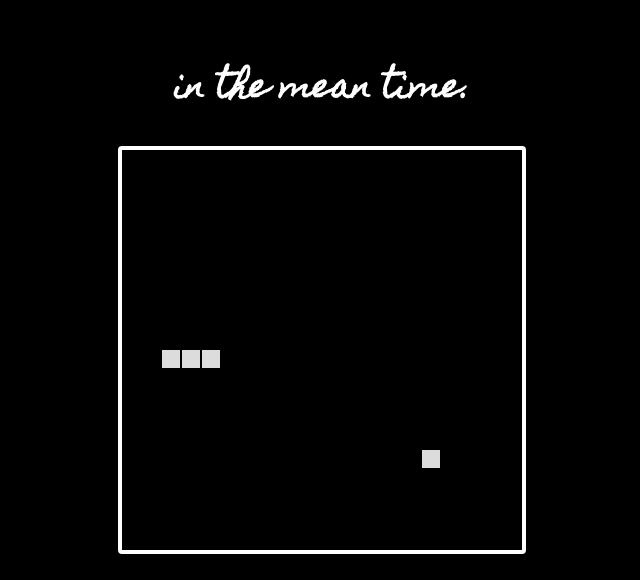
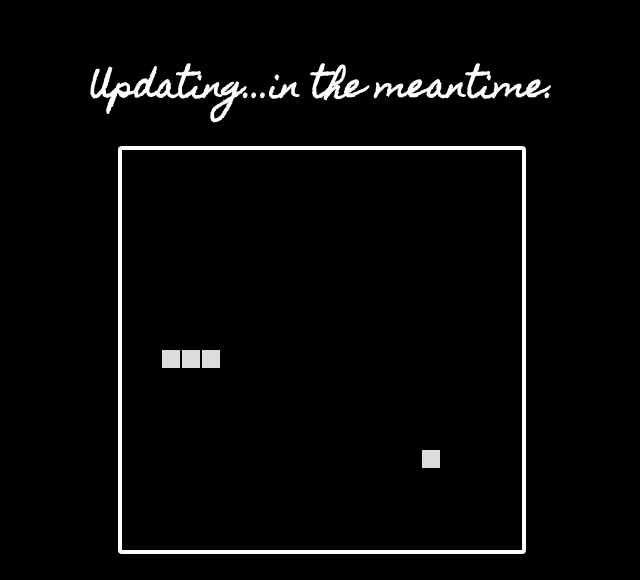
Before and after one commit to emweel/emweel.github.io, a plain HTML site: page index.html in a window 1280 px wide. Shown: the top 580 px of the page, without its empty margins (318-958 px from the left). Drawn offline with Linux system fonts and the light colour scheme.

Commit message:
change index

```diff
--- a/index.html
+++ b/index.html
@@ -7,7 +7,7 @@
 </head>
 <body>
     <div id="main">
-        <h1>in the mean time.</h1>
+        <h1>Updating...in the meantime.</h1>
     </div>
     <div id="center">
         <canvas id="game-canvas" width="400" height="400"></canvas>
```
